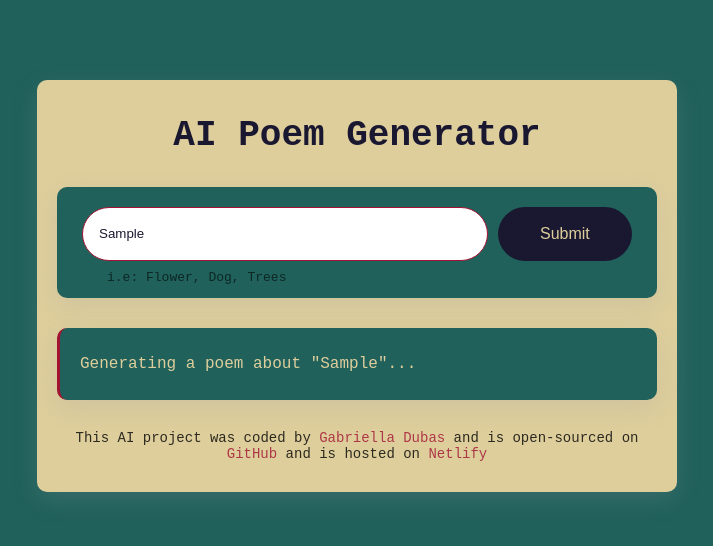
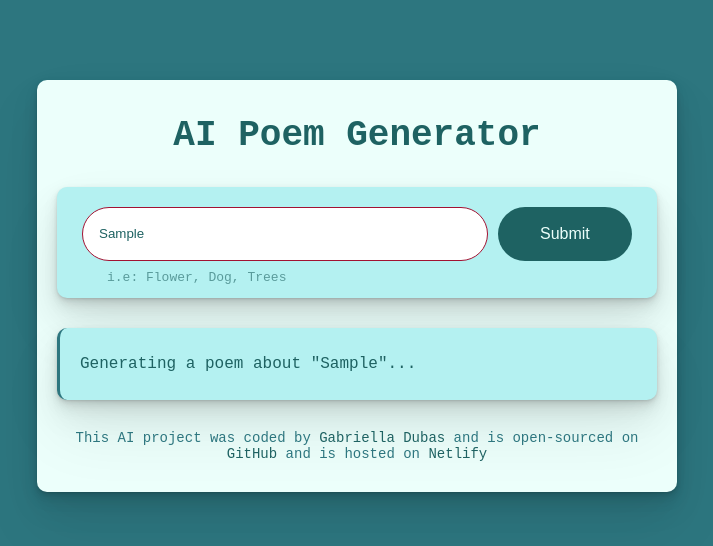
Before and after one commit to Had1na/poem-generator, a plain HTML site: page index.html in a window 1280 px wide. Both pictures are taken after typing "Sample" into the empty fields and a click on the input 847 px from the left and 234 px from the top of the page. Shown: the whole page, without its empty margins (283-996 px from the left). Drawn offline with nearby package versions, Linux system fonts and the light colour scheme; no server answers.

Commit message:
Updated the styling

```diff
--- a/src/style.css
+++ b/src/style.css
@@ -1,14 +1,14 @@
 body {
-  background: #20615b;
+  background: #2d767f;
   font-family: monospace;
 }
 
 h1 {
   text-align: center;
-  font-weight: 800;
+  font-weight: 900;
   font-size: 36px;
   line-height: 1.5;
-  color: #1a1831;
+  color: #1e6262;
 }
 
 form {
@@ -16,31 +16,35 @@ form {
 }
 
 a {
-  color: #a21232;
+  color: #1e6262;
   text-decoration: none;
 }
 
 footer {
   text-align: center;
   font-size: 14px;
-  opacity: 0.8;
   margin-top: 30px;
+  color: #2d767f;
 }
 
 .container {
   margin: 80px auto;
   max-width: 600px;
-  background: #dece9c;
+  background: #ecfffb;
   padding: 5px 20px 30px;
   border-radius: 10px;
-  box-shadow: rgba(149, 157, 165, 0.2) 0px 8px 24px;
+  box-shadow: rgba(0, 0, 0, 0.07) 0px 1px 2px, rgba(0, 0, 0, 0.07) 0px 2px 4px,
+    rgba(0, 0, 0, 0.07) 0px 4px 8px, rgba(0, 0, 0, 0.07) 0px 8px 16px,
+    rgba(0, 0, 0, 0.07) 0px 16px 32px, rgba(0, 0, 0, 0.07) 0px 32px 64px;
 }
 
 .form-container {
   padding: 20px 25px 10px;
-  background: #20615b;
+  background: #b4f1f1;
   border-radius: 10px;
-  box-shadow: rgba(149, 157, 165, 0.2) 0px 8px 24px;
+  box-shadow: rgba(0, 0, 0, 0.07) 0px 1px 2px, rgba(0, 0, 0, 0.07) 0px 2px 4px,
+    rgba(0, 0, 0, 0.07) 0px 4px 8px, rgba(0, 0, 0, 0.07) 0px 8px 16px,
+    rgba(0, 0, 0, 0.07) 0px 16px 32px, rgba(0, 0, 0, 0.07) 0px 32px 64px;
   margin-bottom: 30px;
 }
 
@@ -48,6 +52,7 @@ footer {
   line-height: 1.5;
   margin: 7px 25px 0;
   opacity: 0.6;
+  color: #1e6262;
 }
 
 .instructions {
@@ -56,29 +61,36 @@ footer {
   width: 80%;
   border-radius: 50px;
   line-height: 1.5;
-  color: #1a1831;
+  color: #1e6262;
 }
 
 .submit-button {
   padding: 16px 24px;
   border-radius: 50px;
-  color: #dece9c;
-  background: #1a1831;
+  color: #ecfffb;
+  background: #1e6262;
   margin-left: 10px;
   border: none;
   font-size: 16px;
   width: 150px;
+  transition: all 150ms ease-in-out;
+}
+
+.submit-button:hover {
+  background: #2d767f;
 }
 
 .poem {
   font-size: 16px;
-  color: #dece9c;
-  background: #20615b;
+  color: #1e6262;
+  background: #b4f1f1;
   padding: 20px;
   line-height: 2;
-  border-left: 3px solid #a21232;
+  border-left: 3px solid #2d767f;
   border-radius: 10px;
-  box-shadow: rgba(149, 157, 165, 0.2) 0px 8px 24px;
+  box-shadow: rgba(0, 0, 0, 0.07) 0px 1px 2px, rgba(0, 0, 0, 0.07) 0px 2px 4px,
+    rgba(0, 0, 0, 0.07) 0px 4px 8px, rgba(0, 0, 0, 0.07) 0px 8px 16px,
+    rgba(0, 0, 0, 0.07) 0px 16px 32px, rgba(0, 0, 0, 0.07) 0px 32px 64px;
 }
 
 .hidden {
@@ -86,5 +98,5 @@ footer {
 }
 
 .poem small {
-  color: #1a1831;
+  color: #1e6262;
 }
```
